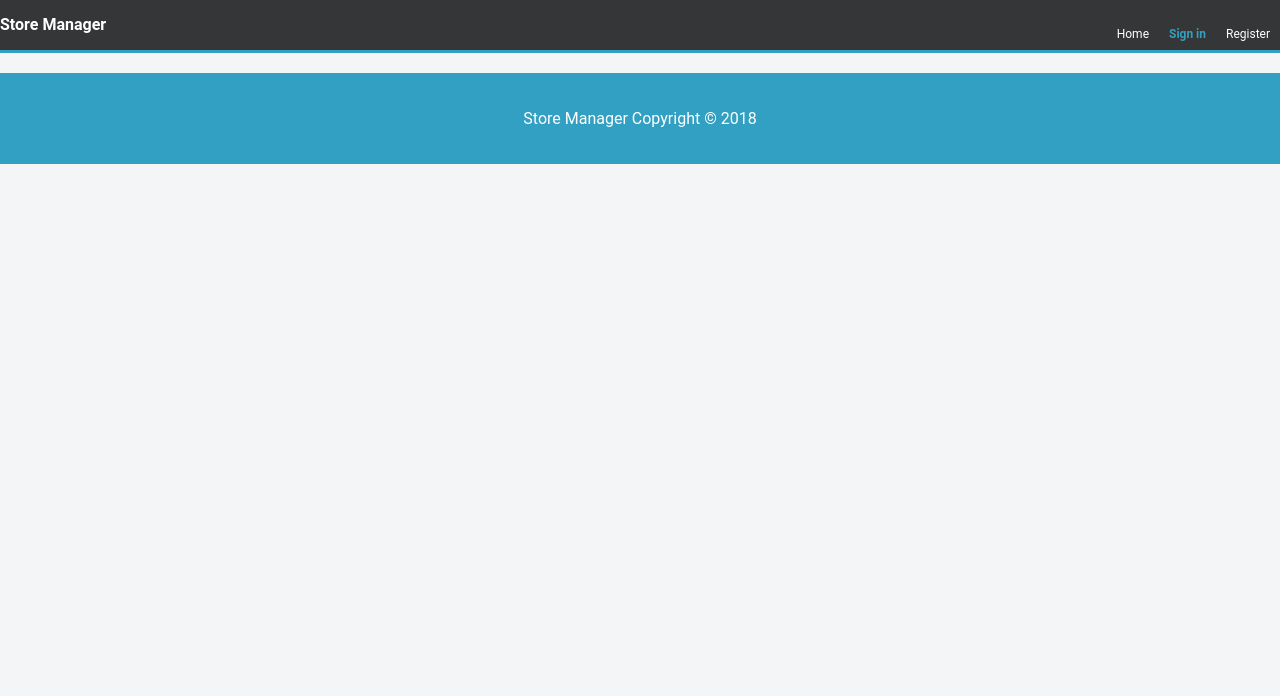
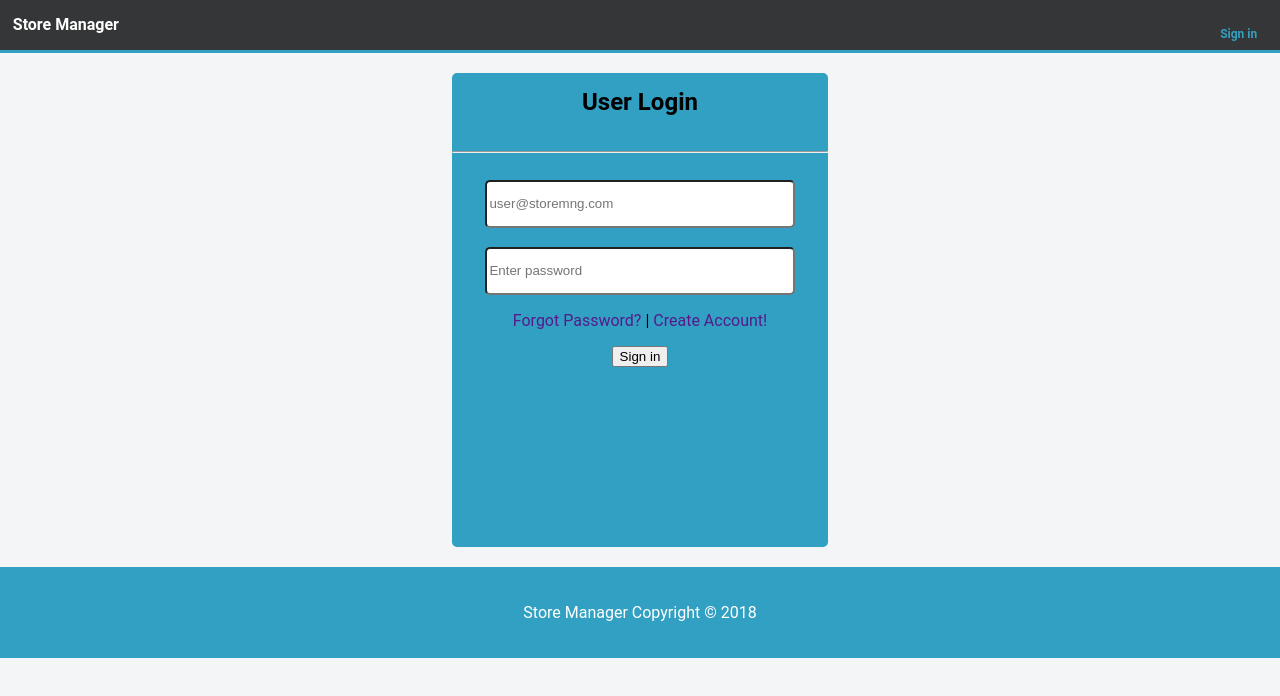
Before and after one commit to kelvinwm/store-manager, a plain HTML site: page UI/index.html in a window 1280 px wide. Drawn offline with Linux system fonts and the light colour scheme.

```diff
--- a/UI/index.html
+++ b/UI/index.html
@@ -6,22 +6,42 @@
   </head>
   <body>
     <header>
-      <div class="container_1">
+      <div class="container">
         <div id="trademark">
           <h1>Store Manager</h1>
         </div>
         <nav>
           <ul>
-            <li ><a href="index.html">Home</a></li>
             <li class="current"><a href="signin.html">Sign in</a></li>
-            <li ><a href="signup.html">Register</a></li>
           </ul>
         </nav>
       </div>
     </header>
 
+  <div class="container">
+    <div id="login-background">
+      <div class="regform">
+        <h2>User Login</h2>
+        <hr>
+        <br>
+        <form id="registerfrom">
+          <div id="entery"> <input type="email" name="email" placeholder="user@storemng.com">
+          </div>
+          <div  id="entery">
+           <input type="password" name="password" placeholder="Enter password">
+          </div>
+          <div>
+            <p><a href="">Forgot Password?</a> | <a href="">Create Account!</a></p>
+          </div>
+          <div  id="entery">
+            <button type="button" id="button_reg">Sign in</button>
+          </div>
+        </form>
+      </div>
+      </div>
+    </div>
 
-    <footer>
+  <footer>
       <p>Store Manager Copyright &copy; 2018</p>
     </footer>
   </body>
```
